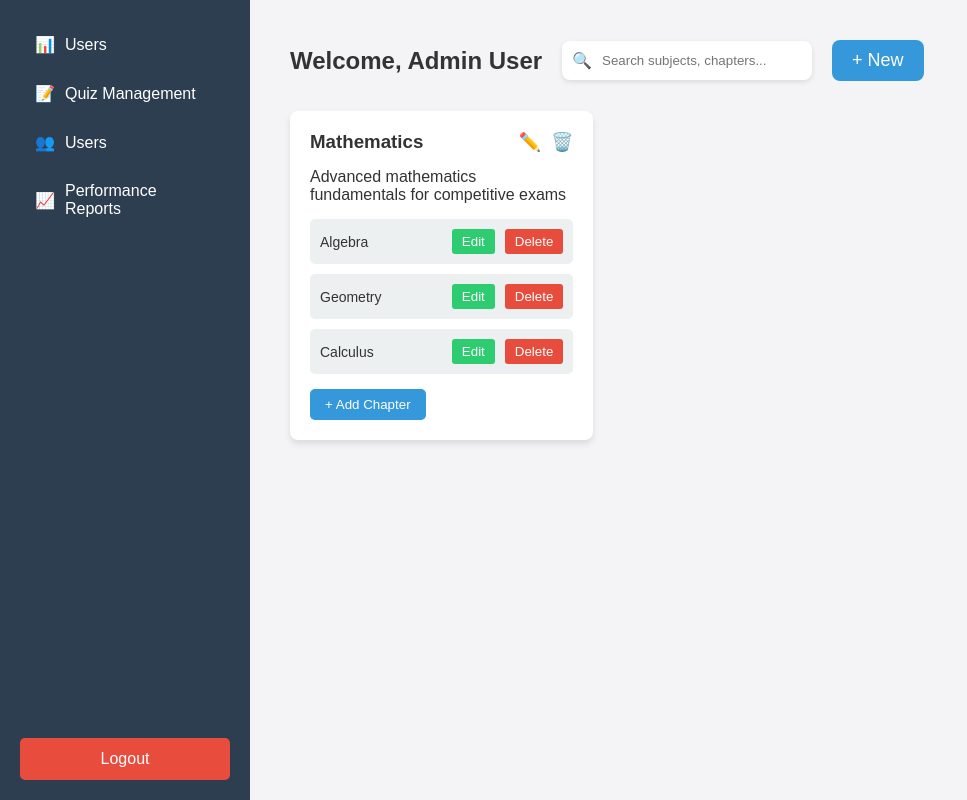
After one commit to yellowflickerbeat/mad-1-project, a Flask app: template templates/admin_dashboard.html in a window 1280 px wide. The commit adds this page. Shown: the whole page, without its empty margins (0-967 px from the left). Run offline with Flask 3, Linux system fonts and the light colour scheme; the template is opened without the code that fills it, so the values that code supplies are empty.

Commit message:
Updated all the links in admin and student pages

```diff
--- /dev/null
+++ b/templates/admin_dashboard.html
@@ -0,0 +1,409 @@
+<!DOCTYPE html>
+<html lang="en">
+<head>
+    <meta charset="UTF-8">
+    <meta name="viewport" content="width=device-width, initial-scale=1.0">
+    <title>Quiz Master - Admin Dashboard</title>
+    <style>
+        :root {
+            --primary-color: #2c3e50;
+            --secondary-color: #3498db;
+            --light-color: #ecf0f1;
+            --background-color: #f4f4f6;
+            --text-color: #333;
+            --border-radius: 8px;
+            --logout-color: #e74c3c;
+            --edit-color: #2ecc71;
+            --delete-color: #e74c3c;
+        }
+
+        * {
+            margin: 0;
+            padding: 0;
+            box-sizing: border-box;
+            font-family: 'Arial', sans-serif;
+        }
+
+        body {
+            background-color: var(--background-color);
+            color: var(--text-color);
+            display: flex;
+        }
+
+        .new-dropdown {
+            position: relative;
+        }
+
+        .dropdown-content {
+            display: none;
+            position: absolute;
+            background-color: white;
+            min-width: 160px;
+            box-shadow: 0 8px 16px rgba(0,0,0,0.2);
+            z-index: 1;
+            right: 0;
+            border-radius: var(--border-radius);
+            overflow: hidden;
+        }
+
+        .dropdown-content button {
+            color: black;
+            padding: 12px 16px;
+            text-decoration: none;
+            display: block;
+            background: white;
+            border: none;
+            width: 100%;
+            text-align: left;
+            cursor: pointer;
+        }
+
+        .dropdown-content button:hover {
+            background-color: var(--light-color);
+        }
+
+        .new-dropdown:hover .dropdown-content {
+            display: block;
+        }
+
+        .add-btn {
+            background-color: var(--secondary-color);
+            color: white;
+            border: none;
+            padding: 10px 20px;
+            border-radius: var(--border-radius);
+            cursor: pointer;
+            transition: 0.3s;
+            font-size: 18px;
+            float: right;
+        }
+
+        .add-btn:hover {
+            background-color: #2980b9;
+        }
+
+        .vertical-nav {
+            width: 250px;
+            background-color: var(--primary-color);
+            height: 100vh;
+            position: fixed;
+            top: 0;
+            left: 0;
+            display: flex;
+            flex-direction: column;
+            justify-content: space-between;
+            padding: 20px;
+            transition: 0.3s;
+        }
+
+        .nav-item {
+            display: flex;
+            align-items: center;
+            padding: 15px;
+            color: white;
+            text-decoration: none;
+            font-size: 16px;
+            border-radius: var(--border-radius);
+            transition: background 0.3s;
+        }
+
+        .nav-item:hover {
+            background-color: var(--secondary-color);
+        }
+
+        .nav-item span {
+            margin-left: 10px;
+        }
+
+        .logout-btn {
+            background-color: var(--logout-color);
+            color: white;
+            border: none;
+            padding: 12px 20px;
+            border-radius: 5px;
+            font-size: 16px;
+            cursor: pointer;
+            text-align: center;
+            margin-top: auto;
+            transition: 0.3s;
+        }
+
+        .main-content {
+            margin-left: 250px;
+            width: calc(100% - 250px);
+            padding: 40px;
+        }
+
+        .dashboard-header {
+            display: flex;
+            align-items: center;
+            margin-bottom: 30px;
+            gap: 20px;
+        }
+
+        .search-container {
+            display: flex;
+            align-items: center;
+            background: white;
+            border-radius: var(--border-radius);
+            padding: 10px;
+            box-shadow: 0 2px 5px rgba(0,0,0,0.1);
+            width: 250px;
+        }
+
+        .search-container input {
+            border: none;
+            outline: none;
+            margin-left: 10px;
+            width: 100%;
+        }
+
+        .subjects-grid {
+            display: grid;
+            grid-template-columns: repeat(auto-fill, minmax(300px, 1fr));
+            gap: 20px;
+        }
+
+        .subject-card {
+            background: white;
+            border-radius: var(--border-radius);
+            padding: 20px;
+            box-shadow: 0 4px 6px rgba(0,0,0,0.1);
+            position: relative;
+        }
+
+        .subject-header {
+            display: flex;
+            justify-content: space-between;
+            align-items: center;
+            margin-bottom: 15px;
+        }
+
+        .subject-actions {
+            display: flex;
+            gap: 10px;
+        }
+
+        .edit-btn {
+            background-color: var(--edit-color);
+            color: white;
+            border: none;
+            padding: 5px 10px;
+            border-radius: 3px;
+            cursor: pointer;
+        }
+
+        .delete-btn {
+            background-color: var(--delete-color);
+            color: white;
+            border: none;
+            padding: 5px 10px;
+            border-radius: 3px;
+            cursor: pointer;
+        }
+
+        .chapters-list {
+            display: flex;
+            flex-direction: column;
+            gap: 10px;
+            margin-top: 15px;
+        }
+
+        .chapter-tag {
+            background: var(--light-color);
+            padding: 10px;
+            border-radius: 5px;
+            font-size: 14px;
+            position: relative;
+            display: flex;
+            justify-content: space-between;
+            align-items: center;
+        }
+
+        .chapter-actions {
+            display: flex;
+            gap: 10px;
+        }
+
+        .subject-actions {
+            display: flex;
+            gap: 10px;
+        }
+
+        .subject-actions button {
+            background: none;
+            border: none;
+            cursor: pointer;
+            font-size: 18px;
+        }
+
+        .add-chapter-btn {
+            background: var(--secondary-color);
+            color: white;
+            border: none;
+            padding: 8px 15px;
+            border-radius: 5px;
+            margin-top: 15px;
+            cursor: pointer;
+            align-items: right;
+        }
+
+        .popup {
+            position: fixed;
+            top: 0;
+            left: 0;
+            width: 100%;
+            height: 100%;
+            background: rgba(0,0,0,0.5);
+            display: none;
+            justify-content: center;
+            align-items: center;
+            z-index: 1000;
+        }
+
+        .popup-content {
+            background: beige;
+            padding: 30px;
+            border-radius: var(--border-radius);
+            width: 400px;
+            display: flex;
+            flex-direction: column;
+            gap: 15px;
+        }
+
+        .popup-content input,
+        .popup-content textarea {
+            padding: 10px;
+            border: 1px solid #ddd;
+            border-radius: 5px;
+        }
+
+        .popup-actions {
+            display: flex;
+            justify-content: space-between;
+            margin-top: 20px;
+        }
+
+        .popup-actions button {
+            padding: 10px 20px;
+            border: none;
+            border-radius: 5px;
+            cursor: pointer;
+        }
+
+        .popup-cancel {
+            background-color: #ddd;
+            color: black;
+        }
+
+        .popup-save {
+            background-color: var(--secondary-color);
+            color: white;
+        }
+    </style>
+</head>
+<body>
+    <nav class="vertical-nav">
+        <div>
+            <a href="{{ url_for('admin_dashboard') }}" class="nav-item">📊<span>Users</span></a>
+            <a href="{{ url_for('admin_quiz') }}" class="nav-item">📝 <span>Quiz Management</span></a>
+            <a href="{{ url_for('admin_student') }}" class="nav-item">👥<span>Users</span></a>
+            <a href="{{ url_for('stats') }}" class="nav-item">📈 <span>Performance Reports</span></a>
+        </div>
+        <button class="logout-btn">Logout</button>
+    </nav>
+
+    <main class="main-content">
+        <header class="dashboard-header">
+            <h2>Welcome, Admin User</h2>
+            <div class="search-container">
+                🔍 <input type="text" placeholder="Search subjects, chapters...">
+            </div>
+            <div class="new-dropdown">
+                <button class="add-btn">+ New</button>
+                <div class="dropdown-content">
+                    <button onclick="openAddSubjectPopup()">Add Subject</button>
+                </div>
+            </div>
+        </header>
+
+        <div class="subjects-grid">
+            <div class="subject-card">
+                <div class="subject-header">
+                    <h3>Mathematics</h3>
+                    <div class="subject-actions">
+                        <div class="subject-actions">
+                            <button>✏️</button>
+                            <button>🗑️</button>
+                        </div>
+                    </div>
+                </div>
+                <p>Advanced mathematics fundamentals for competitive exams</p>
+                <div class="chapters-list">
+                    <div class="chapter-tag">
+                        Algebra
+                        <span class="chapter-actions">
+                            <button class="edit-btn">Edit</button>
+                            <button class="delete-btn">Delete</button>
+                        </span>
+                    </div>
+                    <div class="chapter-tag">
+                        Geometry
+                        <span class="chapter-actions">
+                            <button class="edit-btn">Edit</button>
+                            <button class="delete-btn">Delete</button>
+                        </span>
+                    </div>
+                    <div class="chapter-tag">
+                        Calculus
+                        <span class="chapter-actions">
+                            <button class="edit-btn">Edit</button>
+                            <button class="delete-btn">Delete</button>
+                        </span>
+                    </div>
+                </div>
+                <button class="add-chapter-btn" onclick="openAddChapterPopup()">+ Add Chapter</button>
+            </div>
+        </div>
+    </main>
+
+    <div id="subject-popup" class="popup">
+        <div class="popup-content">
+            <h3>Add New Subject</h3>
+            <input type="text" placeholder="Subject Name">
+            <textarea placeholder="Subject Description"></textarea>
+            <div class="popup-actions">
+                <button class="popup-cancel" onclick="closePopup()">Cancel</button>
+                <button class="popup-save">Save</button>
+            </div>
+        </div>
+    </div>
+
+    <div id="chapter-popup" class="popup">
+        <div class="popup-content">
+            <h3>Add New Chapter</h3>
+            <input type="text" placeholder="Chapter Name">
+            <textarea placeholder="Chapter Description"></textarea>
+            <div class="popup-actions">
+                <button class="popup-cancel" onclick="closePopup()">Cancel</button>
+                <button class="popup-save">Save</button>
+            </div>
+        </div>
+    </div>
+
+    <script>
+        function openAddSubjectPopup() {
+            document.getElementById('subject-popup').style.display = 'flex';
+        }
+
+        function openAddChapterPopup() {
+            document.getElementById('chapter-popup').style.display = 'flex';
+        }
+
+        function closePopup() {
+            document.getElementById('subject-popup').style.display = 'none';
+            document.getElementById('chapter-popup').style.display = 'none';
+        }
+    </script>
+</body>
+</html>
```
Also changed, not shown: templates/admin_quiz.html (+4 -3 lines), templates/admin_student.html (+4 -3 lines).
